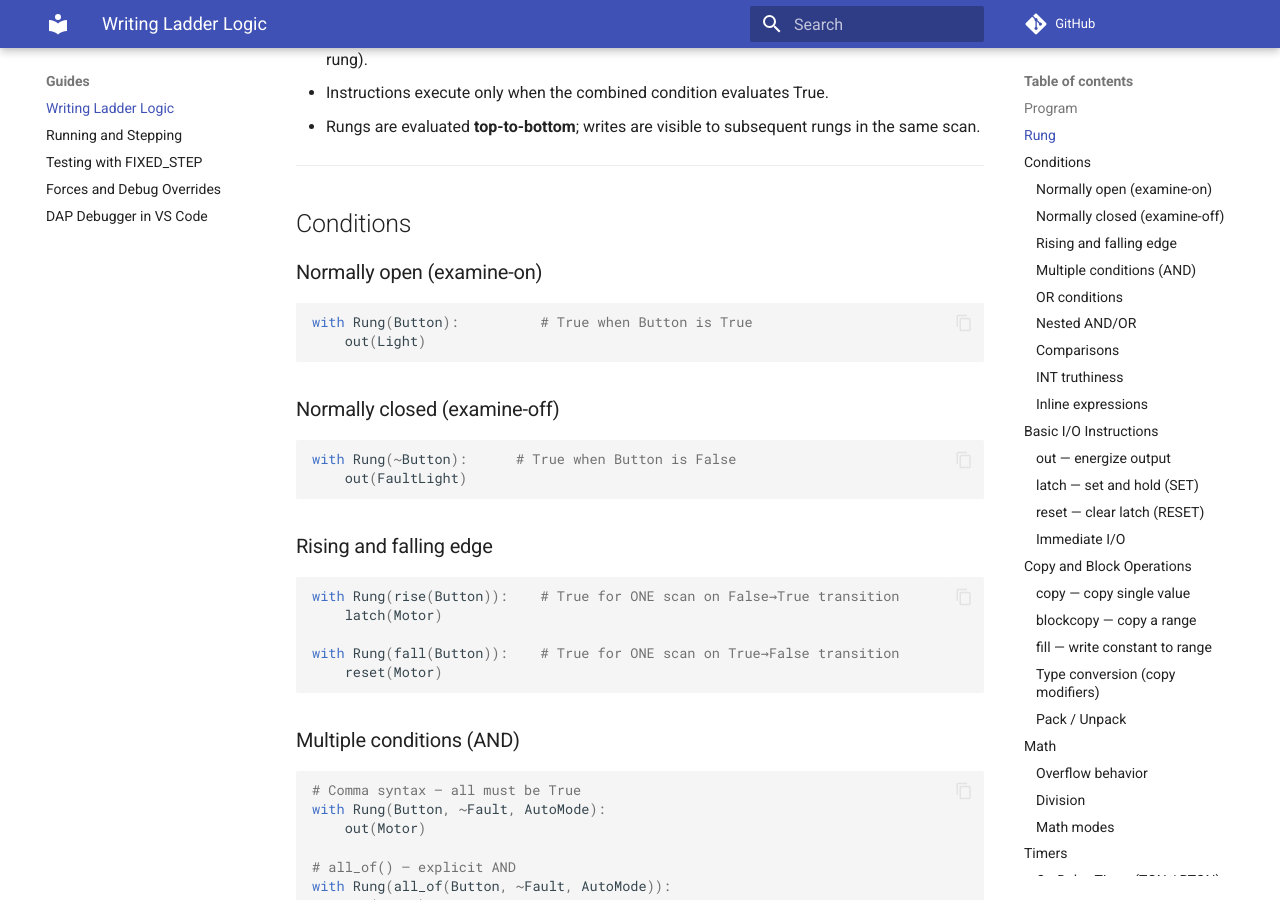
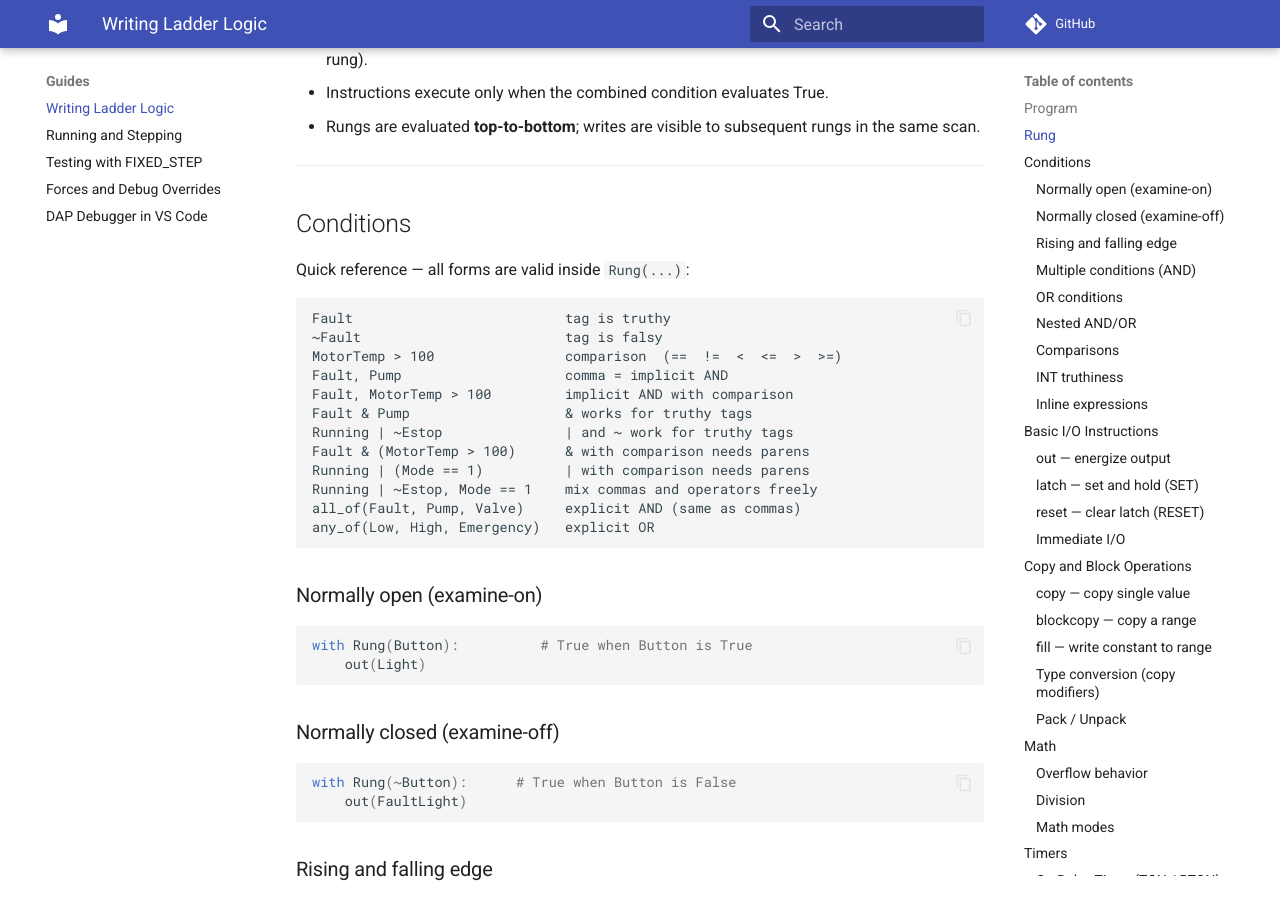
Before and after one commit to ssweber/pyrung, an MkDocs documentation site: the page built from docs/guides/ladder-logic.md, in a window 1280 px wide and 900 px high, scrolled down 717 px. Built offline with MkDocs 1.6.1 and Material for MkDocs 9.7.7, drawn with Linux system fonts in a browser that asks for light colours; comment, search, counter and statistics services are not loaded.

Commit message:
docs: Add quick-reference for conditions

````diff
--- a/docs/guides/ladder-logic.md
+++ b/docs/guides/ladder-logic.md
@@ -29,6 +29,23 @@ with Rung(condition1, condition2, ...):
 ---
 
 ## Conditions
+
+Quick reference — all forms are valid inside `Rung(...)`:
+
+```
+Fault                          tag is truthy
+~Fault                         tag is falsy
+MotorTemp > 100                comparison  (==  !=  <  <=  >  >=)
+Fault, Pump                    comma = implicit AND
+Fault, MotorTemp > 100         implicit AND with comparison
+Fault & Pump                   & works for truthy tags
+Running | ~Estop               | and ~ work for truthy tags
+Fault & (MotorTemp > 100)      & with comparison needs parens
+Running | (Mode == 1)          | with comparison needs parens
+Running | ~Estop, Mode == 1    mix commas and operators freely
+all_of(Fault, Pump, Valve)     explicit AND (same as commas)
+any_of(Low, High, Emergency)   explicit OR
+```
 
 ### Normally open (examine-on)
 
````
Also changed, not shown: README.md (+1 -1 lines).
